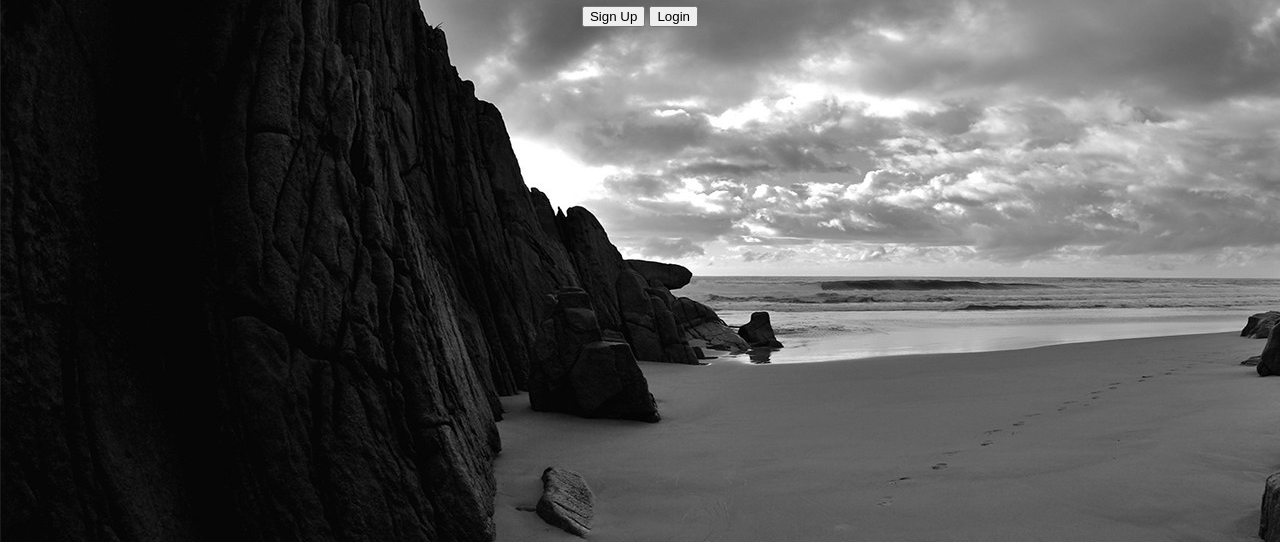
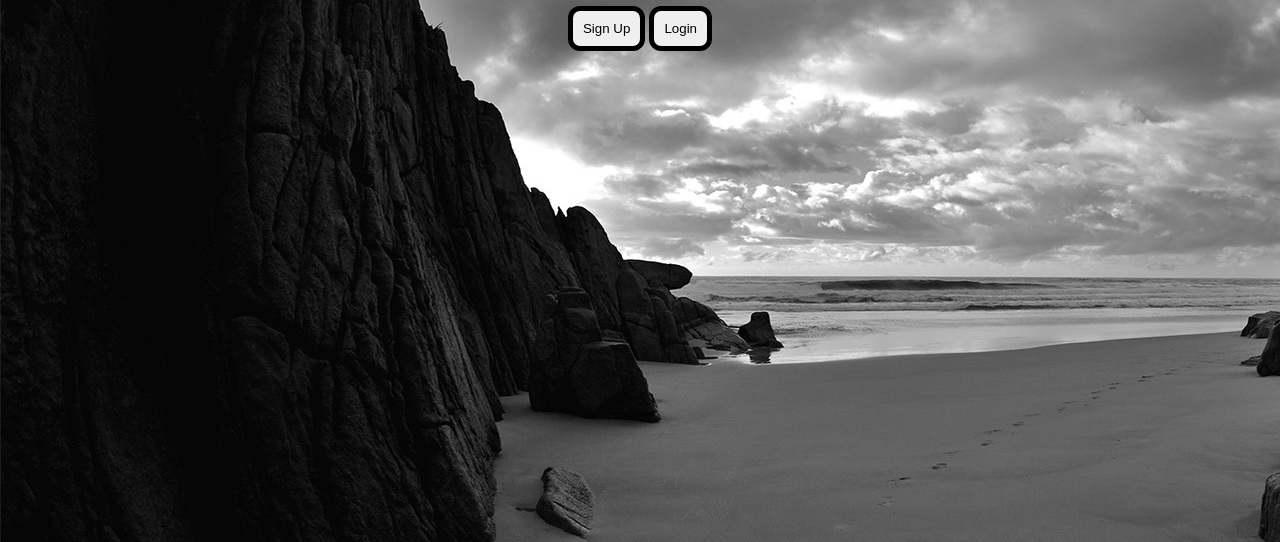
Before and after one commit to gourav6111/HTML-practice, a plain HTML site: page authenticate.html in a window 1280 px wide. Shown: the part 258-800 px from the top of the page. Drawn offline with Linux system fonts and the light colour scheme.

Commit message:
Update authenticate.html

```diff
--- a/authenticate.html
+++ b/authenticate.html
@@ -7,6 +7,18 @@
         background-image: url("dark.jpg");
         text-align: center;
         padding: 100;
+      }
+      button {
+        padding: 10;
+        color: black;
+        border-style: solid;
+        border-width: 5px;
+        border-color: black;
+        border-radius: 12px;
+        padding: 10px;
+      }
+      button:hover {
+        color: gray;
       }
     </style>
   </head>
```
